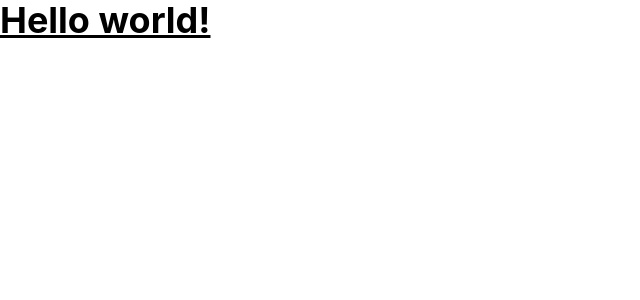
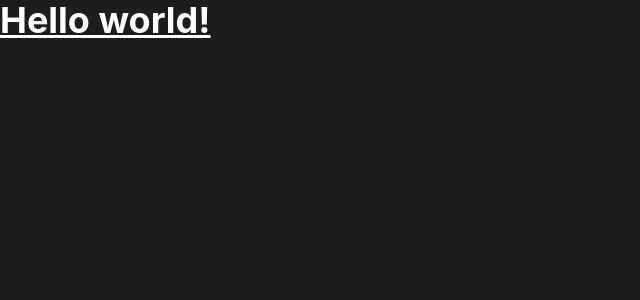
Before and after one commit to jelalalamy/travnav, a React (Create React App) app in the folder client/: page / in a window 1280 px wide. Shown: the top 300 px of the page, without its empty margins (0-640 px from the left). Built offline with nearby package versions, Linux system fonts and the light colour scheme.

Commit message:
Make background less eye-damaging

```diff
--- a/client/src/index.css
+++ b/client/src/index.css
@@ -9,6 +9,8 @@ body {
     sans-serif;
   -webkit-font-smoothing: antialiased;
   -moz-osx-font-smoothing: grayscale;
+  background-color: rgb(29, 29, 29);
+  color: white;
 }
 
 code {
```
